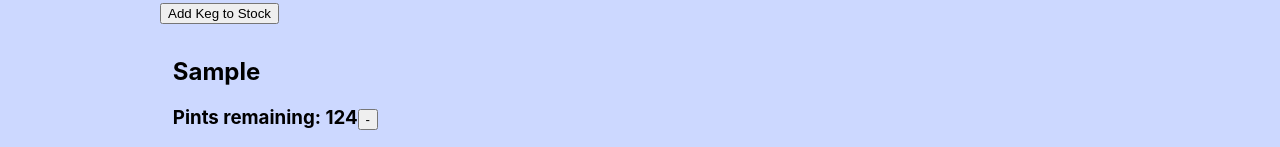
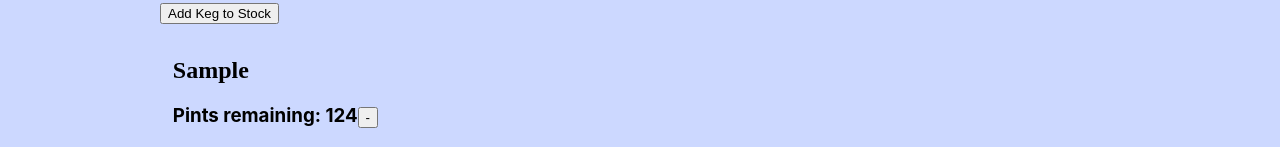
Before and after one commit to efirpo/taproom-7-2, a React (Create React App) app: page / in a window 1280 px wide. Both pictures are taken after typing "Sample", "Sample", "5", "Sample" into the empty fields and a click on the button "Add Keg to Stock". Shown: the part 297-444 px from the top of the page. Built offline with nearby package versions, Linux system fonts and the light colour scheme.

Commit message:
attempt bug fix for reducing pints

```diff
--- a/src/components/Keg.js
+++ b/src/components/Keg.js
@@ -15,7 +15,7 @@ function Keg(props) {
     <React.Fragment>
 
       <div style={kegStyles}>
-        <h2 onClick={() => props.onKegSelect(props.id)}>{props.name}</h2>
+        <h2 style={kegHeaderStyles} onClick={() => props.onKegSelect(props.id)}>{props.name}</h2>
         <h3>Pints remaining: {props.volumeHeld}<button onClick={() => props.onDrawPint(props.id)}>-</button></h3>
 
       </div>
--- a/src/components/TaproomControl.js
+++ b/src/components/TaproomControl.js
@@ -43,7 +43,7 @@ class TaproomControl extends React.Component {
     const newMasterKegList = this.state.masterKegList.concat(keg);
     this.setState({
       masterKegList: newMasterKegList
-    })
+    }, () => console.log(this.state.masterKegList))
   }
   handleSelectingKeg = (id) => {
     const thisKeg = this.state.masterKegList.filter(e => e.id === id)[0]
@@ -59,9 +59,9 @@ class TaproomControl extends React.Component {
   }
 
   handleClickingEditSubmit = (keg) => {
-    console.table(keg)
+    // console.table(keg)
     const newMasterKegList = this.state.masterKegList.map((obj, index) => (obj.id === keg.id ? Object.assign({}, this.state.masterKegList[index], keg) : console.log("Error, fool!")))
-    console.table(newMasterKegList)
+    // console.table(newMasterKegList)
     this.setState({
       masterKegList: newMasterKegList,
       selectedKeg: keg
@@ -78,11 +78,16 @@ class TaproomControl extends React.Component {
 
   handleDrawingPint = (id) => {
     const thisKeg = this.state.masterKegList.filter(e => e.id === id)[0]
+    console.table("Before if:")
+    console.table(thisKeg)
+    const volumeValue = thisKeg.volumeHeld
+    const newVolume = { volumeHeld: volumeValue - 1 }
     if (thisKeg.volumeHeld > 0) {
-      const newMasterKegList = this.state.masterKegList.map((obj, index) => (obj.id === id ? Object.assign({}, this.state.masterKegList[index], { ...obj, volumeHeld: this.state.masterKegList[index].volumeHeld - 1 }) : console.log("pint error, fool!")))
+      const newMasterKegList = this.state.masterKegList.map((obj, index) => (obj === thisKeg ? Object.assign(this.state.masterKegList[index], newVolume) : console.log("pint error, fool!")))
       this.setState({
         masterKegList: newMasterKegList
       })
+      console.table("KegList after func: ")
       console.table(this.state.masterKegList)
     }
   }
```
